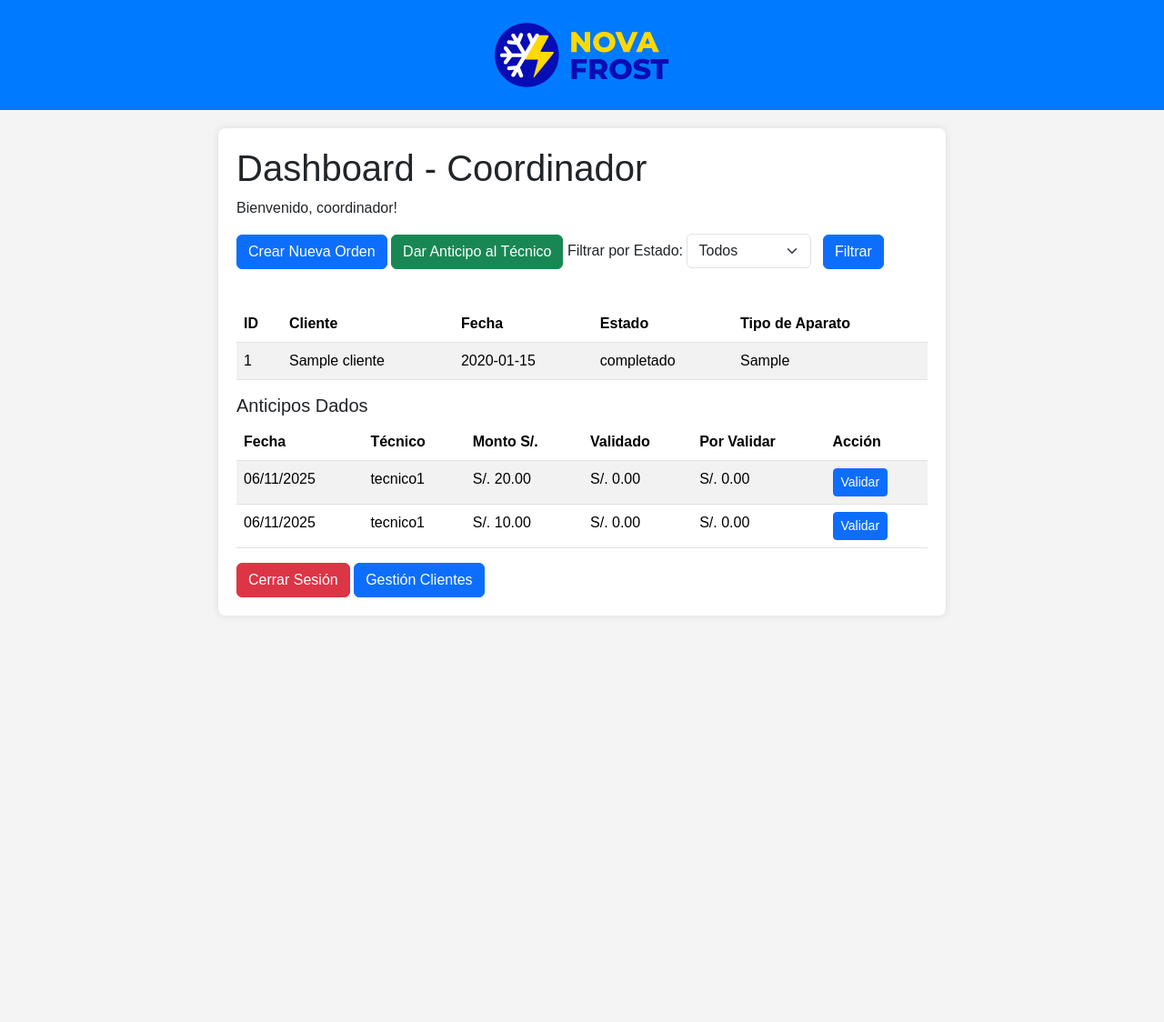
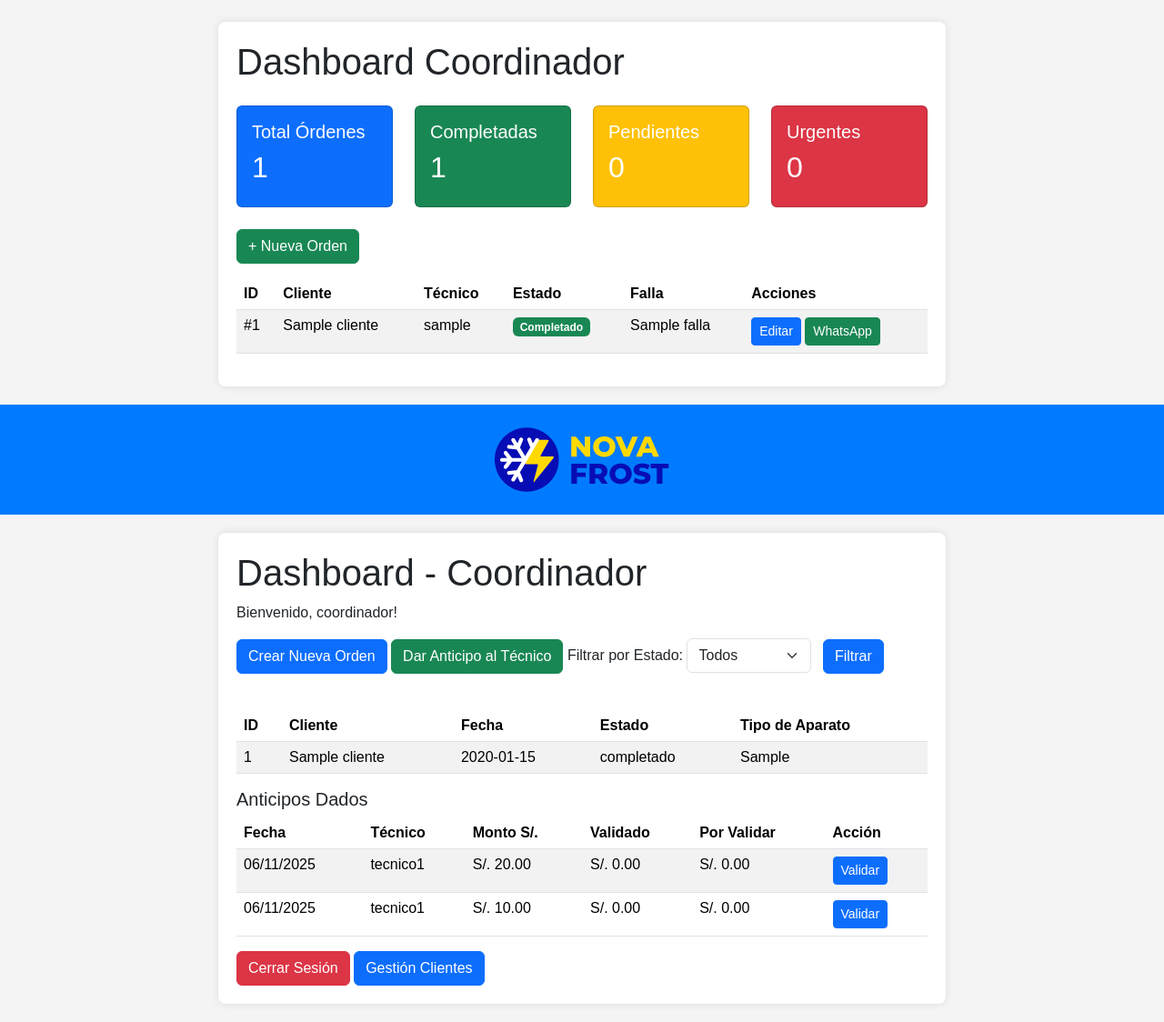
Before and after one commit to IvankaBrown/novafrost-erp, a Flask app: template templates/dashboard_coordinador.html in a window 1280 px wide. Shown: the whole page at 91% size. Before the commit the page ends 657 px from the top, so only its background shows below. Run offline with Flask 3, Linux system fonts and the light colour scheme; a user stored in the database is signed in; tables that the repository leaves empty hold one stand-in row (values such as "Sample post"); the template is opened without the code that fills it: values that come from a table or form of the project are taken from there, most other values are stand-ins (such as "Sample title", 1, 10 or a date in 2020).

Commit message:
dashboard pro con WhatsApp

```diff
--- a/templates/dashboard_coordinador.html
+++ b/templates/dashboard_coordinador.html
@@ -1,3 +1,83 @@
+<div class="container mt-4">
+    <h1 class="mb-4">Dashboard Coordinador</h1>
+
+    <!-- TARJETAS DE ESTADÍSTICAS -->
+    <div class="row mb-4">
+        <div class="col-md-3">
+            <div class="card text-white bg-primary">
+                <div class="card-body">
+                    <h5>Total Órdenes</h5>
+                    <h2>{{ ordenes|length }}</h2>
+                </div>
+            </div>
+        </div>
+        <div class="col-md-3">
+            <div class="card text-white bg-success">
+                <div class="card-body">
+                    <h5>Completadas</h5>
+                    <h2>{{ ordenes|selectattr("estado", "equalto", "completado")|list|length }}</h2>
+                </div>
+            </div>
+        </div>
+        <div class="col-md-3">
+            <div class="card text-white bg-warning">
+                <div class="card-body">
+                    <h5>Pendientes</h5>
+                    <h2>{{ ordenes|selectattr("estado", "equalto", "pendiente")|list|length }}</h2>
+                </div>
+            </div>
+        </div>
+        <div class="col-md-3">
+            <div class="card text-white bg-danger">
+                <div class="card-body">
+                    <h5>Urgentes</h5>
+                    <h2>{{ ordenes|selectattr("estado", "equalto", "urgente")|list|length }}</h2>
+                </div>
+            </div>
+        </div>
+    </div>
+
+    <a href="{{ url_for('crear_orden') }}" class="btn btn-success mb-3">+ Nueva Orden</a>
+
+    <div class="table-responsive">
+        <table class="table table-striped">
+            <thead>
+                <tr>
+                    <th>ID</th>
+                    <th>Cliente</th>
+                    <th>Técnico</th>
+                    <th>Estado</th>
+                    <th>Falla</th>
+                    <th>Acciones</th>
+                </tr>
+            </thead>
+            <tbody>
+                {% for orden in ordenes %}
+                <tr>
+                    <td>#{{ orden.id }}</td>
+                    <td>{{ orden.cliente.nombre }}</td>
+                    <td>{{ orden.tecnico.username if orden.tecnico else 'Sin asignar' }}</td>
+                    <td>
+                        <span class="badge
+                            {% if orden.estado == 'completado' %}bg-success
+                            {% elif orden.estado == 'pendiente' %}bg-warning
+                            {% elif orden.estado == 'urgente' %}bg-danger
+                            {% else %}bg-secondary{% endif %}">
+                            {{ orden.estado|title }}
+                        </span>
+                    </td>
+                    <td>{{ orden.falla|default('Sin descripción') }}</td>
+                    <td>
+                        <a href="{{ url_for('actualizar_orden', orden_id=orden.id) }}" class="btn btn-sm btn-primary">Editar</a>
+                        <a href="https://wa.me/?text=*Nueva Orden #{{ orden.id }}*%0A*Cliente:* {{ orden.cliente.nombre }}%0A*Dirección:* {{ orden.cliente.direccion }}%0A*Falla:* {{ orden.falla }}"
+                           target="_blank" class="btn btn-sm btn-success">WhatsApp</a>
+                    </td>
+                </tr>
+                {% endfor %}
+            </tbody>
+        </table>
+    </div>
+</div>
 {% extends "base.html" %}
 {% block title %}Dashboard - Coordinador{% endblock %}
 {% block content %}
```
